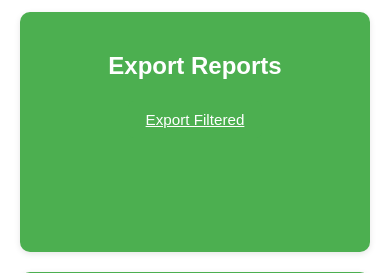
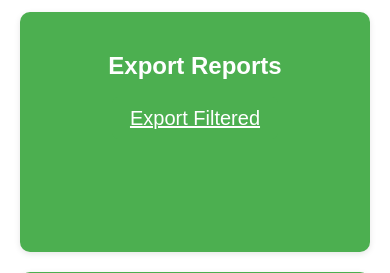
Before and after one commit to Ifeanyi-design/irapada_ogo_youths, a Flask app: page /admin/mass-data in a window 390 px wide; the page is wider, and only the part inside the window is pictured. Shown: the part 1190-1463 px from the top of that part. Run offline with Flask 3, Linux system fonts and the light colour scheme; a user stored in the database is signed in; tables that the repository leaves empty hold one stand-in row (values such as "Sample post"); grey boxes marked "Sample" are stand-in pictures.

Commit message:
style update

```diff
--- a/static/styles.css
+++ b/static/styles.css
@@ -1142,7 +1142,9 @@ body {
     .dashboard-cards {
         grid-template-columns: repeat(2, 1fr); /* 2 cards per row */
     }
-
+    .dashboard-sections .dashboard-card a{
+        font-size: 20px;
+    }
     .form-container {
         width: 80%;
         padding: 20px;
@@ -1154,6 +1156,9 @@ body {
 
 /* Mobile screens */
 @media (max-width: 768px) {
+    .dashboard-cards {
+        grid-template-columns: repeat(2, 1fr); /* 2 cards per row */
+    }
     .dashboard-card {
         flex: 1 1 300px;
         height: 200px;
```
